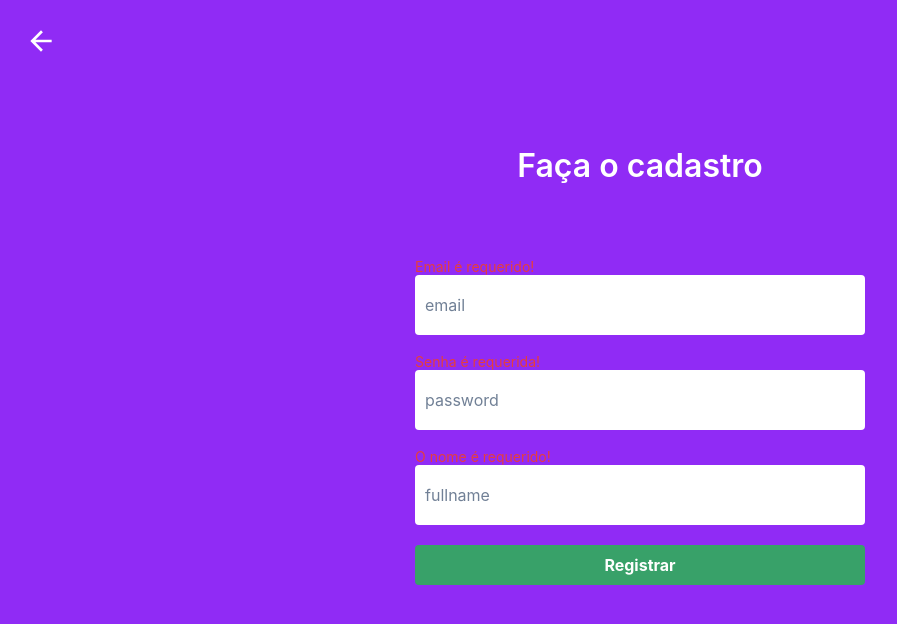
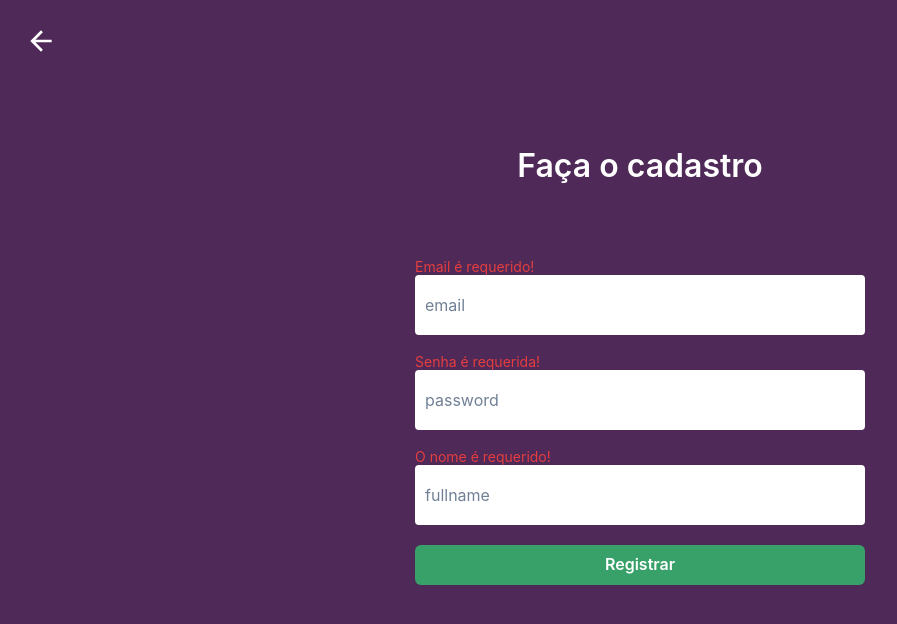
Before and after one commit to patrick-ddeus/dio-bank-react, a React (Create React App) app: page /register in a window 1280 px wide. Shown: the top 624 px of the page, without its empty margins (0-897 px from the left). Built offline with nearby package versions, Linux system fonts and the light colour scheme.

Commit message:
finish register page

```diff
--- a/src/App.tsx
+++ b/src/App.tsx
@@ -1,17 +1,21 @@
 import React from "react";
-import LoginPage from "./pages/LoginPage"
+import LoginPage from "./pages/LoginPage";
 import RegisterPage from "./pages/RegisterPage";
 import { BrowserRouter as Router, Route, Routes } from "react-router-dom";
 import WelcomePage from "./pages/WelcomePage";
-
+import AuthProvider from "./contexts/Auth/AuthProvider";
+import MainPage from "./pages/MainPage";
 function App() {
   return (
     <Router>
-      <Routes>
-        <Route path="/" element={<LoginPage/>}/>
-        <Route path="/register" element={<RegisterPage/>}/>
-        <Route path="/welcome" element={<WelcomePage/>}/>
-      </Routes>
+      <AuthProvider>
+        <Routes>
+          <Route path="/" element={<LoginPage />} />
+          <Route path="/home" element={<MainPage />} />
+          <Route path="/register" element={<RegisterPage />} />
+          <Route path="/welcome" element={<WelcomePage />} />
+        </Routes>
+      </AuthProvider>
     </Router>
   );
 }
--- a/src/ChakraStylesConfig/AuthButton.ts
+++ b/src/ChakraStylesConfig/AuthButton.ts
@@ -6,7 +6,7 @@ const AuthButton = defineStyleConfig({
     borderRadius: "base",
     w: "100%",
     cursor: "pointer",
-    _hover:{backgroundColor:"#2F855A", transition:"background .2s"}
+    _hover: { backgroundColor: "#2F855A", transition: "background .2s" }
   },
   sizes: {
     sm: {
--- a/src/contexts/Auth/AuthProvider.tsx
+++ b/src/contexts/Auth/AuthProvider.tsx
@@ -10,7 +10,7 @@ interface AuthProvideProps {
   children: React.ReactNode;
 }
 
-const AuthContext = createContext<AuthContextProps>({
+export const AuthContext = createContext<AuthContextProps>({
   isAuthenticated: false,
   login: () => {},
   logout: () => {},
--- a/src/pages/LoginPage/index.tsx
+++ b/src/pages/LoginPage/index.tsx
@@ -39,7 +39,7 @@ const LoginPage: React.FC = () => {
   }
 
   return (
-    <Box minH={"100vh"} bg={"#902bf5"}>
+    <Box minH={"100vh"} bg={"#4F2958"}>
       {errorRef.current.status && (
         <Alert status="error" justifyContent={"center"}>
           <AlertIcon />
--- a/src/pages/MainPage/index.tsx
+++ b/src/pages/MainPage/index.tsx
@@ -1,7 +1,20 @@
-import React from 'react';
+import { Text } from "@chakra-ui/react";
+import React, { useContext, useEffect } from "react";
+import { useLocation, useNavigate } from "react-router-dom";
+import { AuthContext } from "../../contexts/Auth/AuthProvider";
 
 const MainPage: React.FC = () => {
-  return <div />;
-}
+  const { isAuthenticated } = useContext(AuthContext);
+  const navigate = useNavigate();
+  const location = useLocation();
+
+  useEffect(() => {
+    if (!isAuthenticated) {
+      navigate("/");
+    }
+  }, []);
+
+  return <Text> Olá {location.state}</Text>;
+};
 
 export default MainPage;
--- a/src/pages/RegisterPage/index.tsx
+++ b/src/pages/RegisterPage/index.tsx
@@ -4,14 +4,15 @@ import {
   FormControl,
   FormErrorMessage,
   Slide,
+  Button,
 } from "@chakra-ui/react";
 import { ArrowBackIcon } from "@chakra-ui/icons";
 import InputField from "../../components/InputField";
-import React, { useState } from "react";
-import AuthButton from "../../components/AuthButton";
+import React, { useContext, useState } from "react";
 import Auth from "../../api/Auth";
 import { ILogin } from "../../api/Protocols/AuthProtocols";
 import { useNavigate } from "react-router-dom";
+import { AuthContext } from "../../contexts/Auth/AuthProvider";
 
 const inputStyles = {
   variant: "Outline",
@@ -24,6 +25,8 @@ const inputStyles = {
 
 const authButtonStyles = {
   mt: "10px",
+  w: "100%",
+  colorScheme: "green",
 };
 
 const RegisterPage: React.FC = () => {
@@ -33,7 +36,9 @@ const RegisterPage: React.FC = () => {
     fullName: "",
   });
   const navigate = useNavigate();
-  const isError = !form.email || !form.password;
+  const isError = !form.email || !form.password || !form.fullName;
+  const { login } = useContext(AuthContext);
+  const [loading, setLoading] = useState<boolean>(false);
 
   function handleForm(event: React.ChangeEvent<HTMLInputElement>) {
     setForm({ ...form, [event.target.name]: event.target.value });
@@ -41,15 +46,21 @@ const RegisterPage: React.FC = () => {
 
   function handleSubmit() {
     if (isError) return;
+    setLoading(true);
     Auth.register(form)
       .then((response) => {
+        setLoading(false);
+        login();
         navigate("/welcome", { state: response });
       })
-      .catch(alert);
+      .catch((err) => {
+        alert(err.message);
+        setLoading(false);
+      });
   }
 
   return (
-    <Box minH={"100vh"} bg={"#902bf5"}>
+    <Box minH={"100vh"} bg={"#4F2958"}>
       <Slide direction="top" in={true}>
         <ArrowBackIcon
           w={8}
@@ -93,7 +104,7 @@ const RegisterPage: React.FC = () => {
               <FormErrorMessage>Senha é requerida!</FormErrorMessage>
             )}
             <InputField
-              type="text"
+              type="password"
               placeholder="password"
               name="password"
               value={form.password}
@@ -112,14 +123,15 @@ const RegisterPage: React.FC = () => {
               {...inputStyles}
             />
           </FormControl>
-          <AuthButton
+          <Button
             size="md"
             variant="solid"
             onClick={handleSubmit}
+            isLoading={loading}
             {...authButtonStyles}
           >
             Registrar
-          </AuthButton>
+          </Button>
         </Flex>
       </Slide>
     </Box>
--- a/src/pages/WelcomePage/index.tsx
+++ b/src/pages/WelcomePage/index.tsx
@@ -1,23 +1,38 @@
 import { Box, Flex } from "@chakra-ui/react";
 import { TypeAnimation } from "react-type-animation";
-import React from "react";
-import { useLocation } from "react-router-dom";
+import React, { useContext, useEffect } from "react";
+import { useLocation, useNavigate } from "react-router-dom";
+import { AuthContext } from "../../contexts/Auth/AuthProvider";
 
 const Index: React.FC = () => {
   const location = useLocation();
+  const { isAuthenticated } = useContext(AuthContext);
+  const navigate = useNavigate();
+
+  useEffect(() => {
+    if (!isAuthenticated) {
+      navigate("/");
+    }
+  }, []);
+
   return (
-    <Box minH={"100vh"} bg={"#902bf5"}>
+    <Box minH={"100vh"} bgGradient={"linear(to-b, #733381, #1A1A1A)"}>
       <Flex minH={"100vh"} alignItems={"center"} justifyContent={"center"}>
         <TypeAnimation
           sequence={[
-            `Olá, seja bem vindo ${location.state}!`,
-            1000,
+            `Olá, seja bem vindo ${location.state.fullName},`,
+            800,
             "Estamos muito felizes por ter nos escolhido!",
-            1000,
+            800,
+            "Desejamos uma ótima experiência bancária!",
+            500,
+            () => {
+              navigate("/home", {state: location.state.fullName})
+            }
           ]}
           wrapper="span"
           cursor={true}
-          repeat={0}
+          repeat={Infinity}
           style={{
             color: "white",
             fontWeight: "600",
```
Also changed, not shown: package.json (+4 -3 lines), 1 other file (tests, documents, lock files or other folders).
